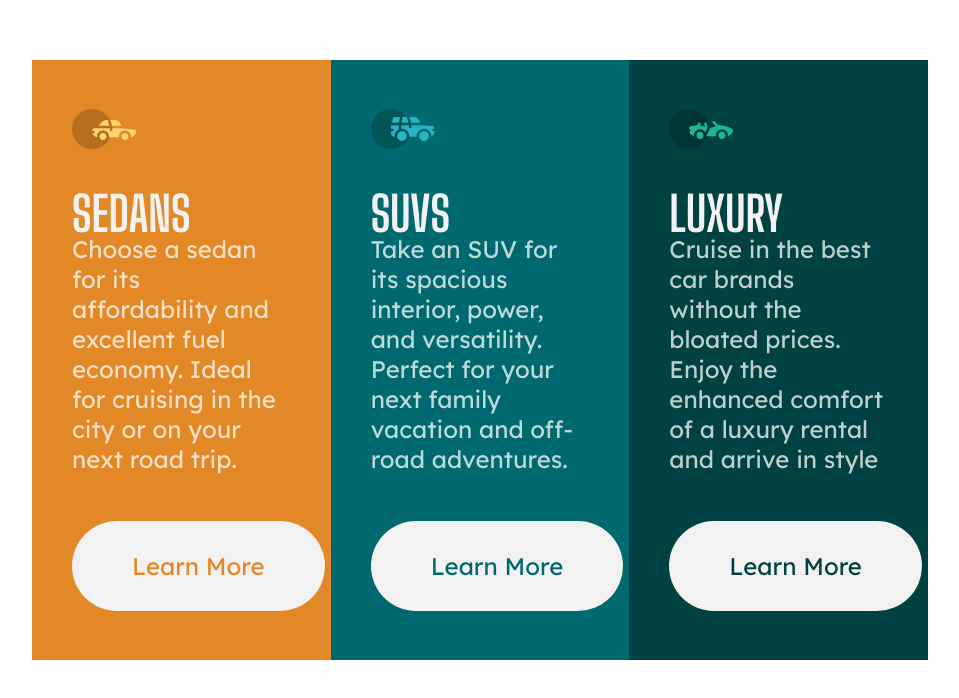
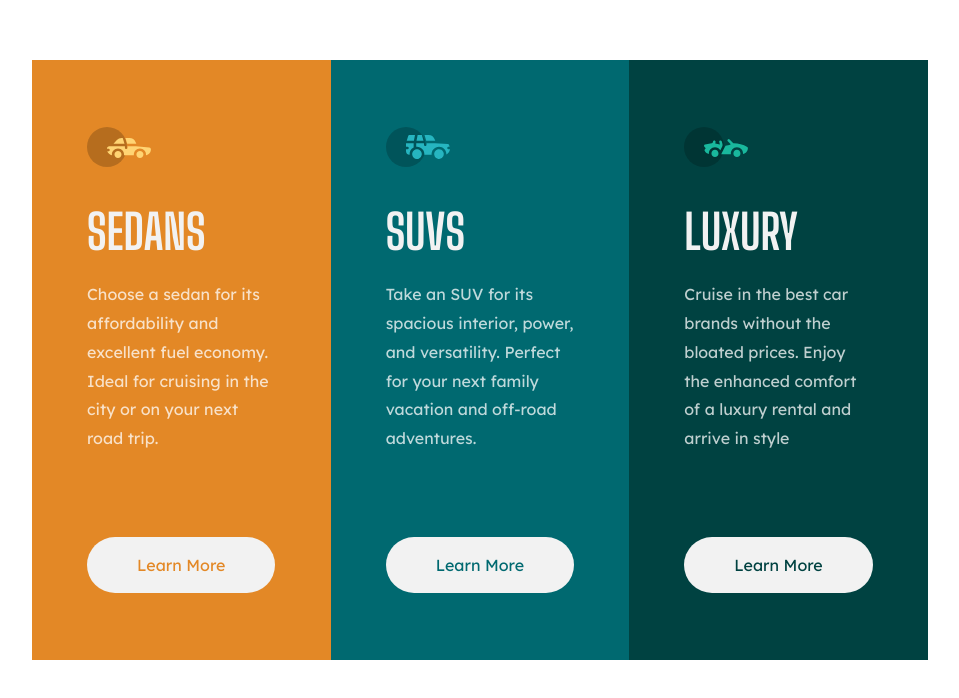
Before and after one commit to LucaBruno170/3-column-preview-card, a plain HTML site: page index.html in a window 1280 px wide. Shown: the whole page, without its empty margins (160-1119 px from the left). Drawn offline with Linux system fonts and the light colour scheme.

Commit message:
Update styles.css

```diff
--- a/styles.css
+++ b/styles.css
@@ -125,5 +125,21 @@ h1 {
         margin: 60px auto;
     }
 
+    p, .button {
+        font-size: 1rem;
+    }
 
+    p {
+        line-height: 1.8;
+        padding: 0 55px;
+    }
+
+    .heading {
+        padding: 0 55px;
+    }
+
+    .button {
+        padding: 18px 50px;
+        margin-left: 55px;
+    }
 }
```
